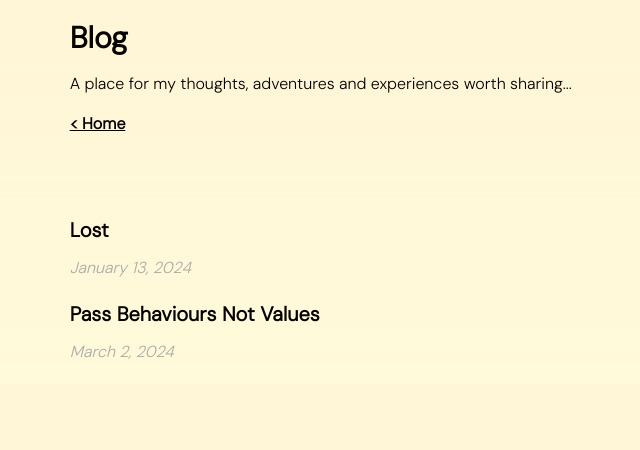
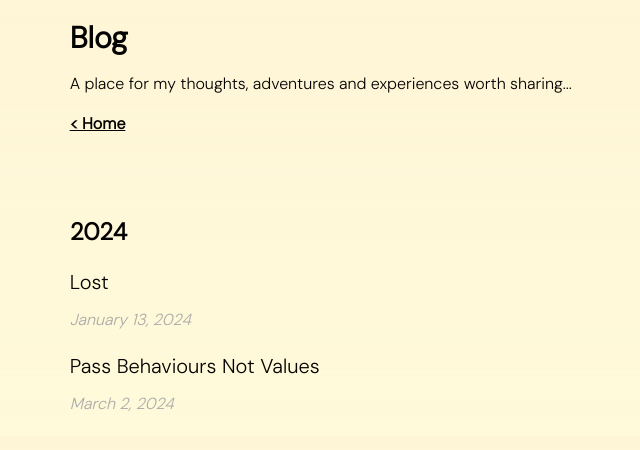
Before and after one commit to sommmtoooo/sommmtoooo-v2, a Next.js app: page /blog in a window 1280 px wide. Shown: the top 450 px of the page, without its empty margins (37-677 px from the left). Built offline with nearby package versions, Linux system fonts and the light colour scheme.

Commit message:
Update: + Blog By Year Section | UI Tweaks

```diff
--- a/src/app/blog/page.tsx
+++ b/src/app/blog/page.tsx
@@ -1,10 +1,16 @@
 import BlogCard from "@/components/BlogCard";
+import BlogList from "@/components/BlogList";
+import { getDateYear } from "@/utils";
 import { POSTS_DIRECTORY, getPostMetaData } from "@/utils/posts.utils";
 import Link from "next/link";
 import React from "react";
 
 export default function page() {
   const posts = getPostMetaData(POSTS_DIRECTORY);
+  const posts_year = posts
+    .map((post) => getDateYear(post.date))
+    .filter((year, index, self) => index === self.indexOf(year));
+
   return (
     <section>
       <div className="mb-20">
@@ -20,11 +26,9 @@ export default function page() {
         </Link>
       </div>
 
-      <div>
-        {posts.map((post, index) => (
-          <BlogCard key={index} post={post} />
-        ))}
-      </div>
+      {posts_year.map((year) => (
+        <BlogList key={year} year={year} />
+      ))}
     </section>
   );
 }
--- a/src/app/page.tsx
+++ b/src/app/page.tsx
@@ -3,7 +3,6 @@ import React from "react";
 import Link from "next/link";
 
 import ProfilePicture from "@/images/profile.png";
-import { Post } from "@/types";
 import { POSTS_DIRECTORY, getPostMetaData } from "@/utils/posts.utils";
 import BlogCard from "@/components/BlogCard";
 
--- a/src/components/BlogCard.tsx
+++ b/src/components/BlogCard.tsx
@@ -10,7 +10,7 @@ export default function BlogCard({ post }: BlogCardProps) {
   return (
     <article className="my-5">
       <Link href={`/blog/${post.slug as string}`}>
-        <h1 className="text-xl font-semibold transition-all hover:animate-pulse hover:italic">
+        <h1 className="text-xl font-medium transition-all hover:animate-pulse hover:italic">
           {post.title}
         </h1>
       </Link>
--- /dev/null
+++ b/src/components/BlogList.tsx
@@ -0,0 +1,27 @@
+import { getDateYear } from "@/utils";
+import { POSTS_DIRECTORY, getPostMetaData } from "@/utils/posts.utils";
+import BlogCard from "./BlogCard";
+
+interface BlogListProps {
+  year: number;
+}
+
+export default function BlogList({ year }: BlogListProps) {
+  const posts = getPostMetaData(POSTS_DIRECTORY);
+  const getPostsByYear = (year: number) => {
+    return posts.filter((post) => getDateYear(post.date) === year);
+  };
+  const post_by_year = getPostsByYear(year);
+
+  return (
+    <div>
+      <h1 className="text-2xl font-semibold">{year}</h1>
+
+      <div>
+        {post_by_year.map((post, index) => (
+          <BlogCard key={index} post={post} />
+        ))}
+      </div>
+    </div>
+  );
+}
--- a/src/utils/index.ts
+++ b/src/utils/index.ts
@@ -3,3 +3,7 @@ export function formatDate(date: string) {
     dateStyle: "long",
   });
 }
+
+export function getDateYear(date: string) {
+  return new Date(date).getFullYear();
+}
--- a/src/utils/posts.utils.ts
+++ b/src/utils/posts.utils.ts
@@ -2,7 +2,6 @@ import { Post } from "@/types";
 import { readFileSync, readdirSync } from "fs";
 import { join } from "path";
 import matter from "gray-matter";
-import { match } from "assert";
 
 export const POSTS_DIRECTORY = join(process.cwd(), "src/posts");
 
```
